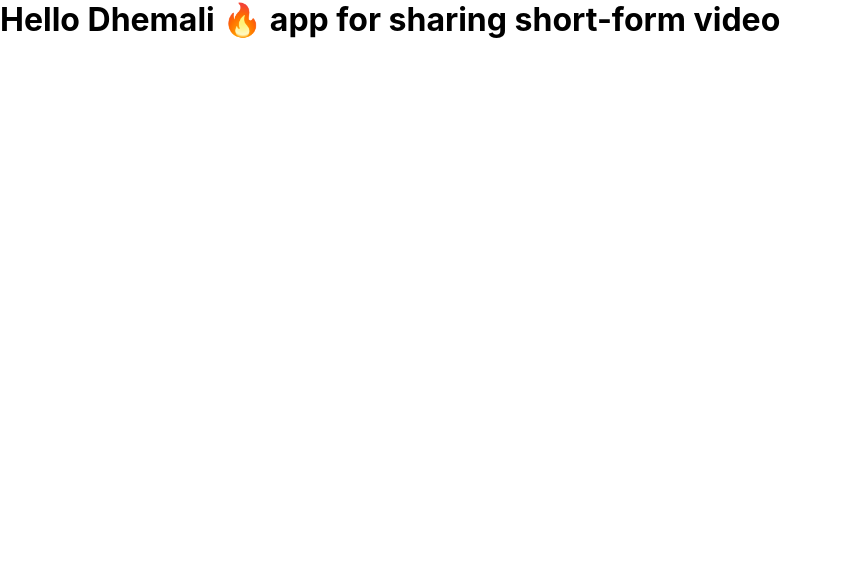
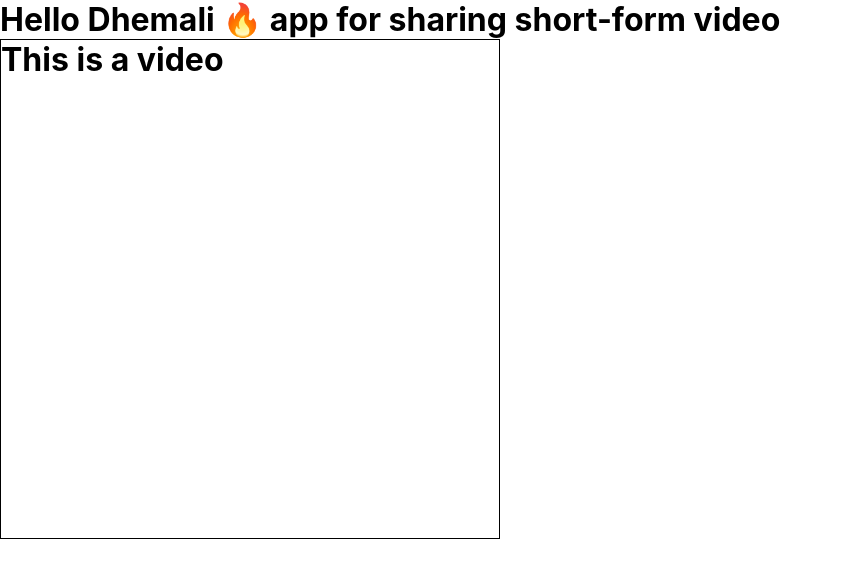
Before and after one commit to RocktimRajkumar/Dhemali, a React (Create React App) app: page / in a window 1280 px wide. Shown: the top 578 px of the page, without its empty margins (0-843 px from the left). Built offline with nearby package versions, Linux system fonts and the light colour scheme.

Commit message:
feat: component video added

```diff
--- a/src/App.css
+++ b/src/App.css
@@ -0,0 +1,12 @@
+html {
+    scroll-snap-type: y mandatory;
+}
+
+.app_videos {
+    position: relative;
+    height: 500px;
+    overflow-y: scroll;
+    width: 80%;
+    max-width: 500px;
+    scroll-snap-type: y mandatory;
+}
--- a/src/App.js
+++ b/src/App.js
@@ -1,10 +1,17 @@
-import React from 'react';
-import './App.css';
+import React from 'react'
+import './App.css'
+import Video from './Video'
 
 function App() {
   return (
     <div className="app">
-      <h1>Hello Dhemali 🔥  app for sharing short-form video</h1>
+      <h1>Hello Dhemali <span role="img" aria-label="fire">🔥</span>  app for sharing short-form video</h1>
+      <div className="app_videos">
+        <Video />
+        <Video />
+        <Video />
+        <Video />
+      </div>
     </div>
   );
 }
--- /dev/null
+++ b/src/Video.css
@@ -0,0 +1,9 @@
+.video {
+    position: relative;
+    border: 1px solid black;
+    height: 400px;
+    width: 100%;
+    box-sizing: border-box;
+    height: 100%;
+    scroll-snap-align: start;
+}
--- /dev/null
+++ b/src/Video.js
@@ -0,0 +1,14 @@
+import React from 'react'
+import './Video.css'
+
+function Video() {
+    return (
+        <div className="video">
+            <h1>This is  a video</h1>
+            {/* <VideoFooter />
+            <VideoSidebar /> */}
+        </div>
+    )
+}
+
+export default Video
--- a/src/index.css
+++ b/src/index.css
@@ -1,5 +1,6 @@
 * {
-  margin: 0
+  margin: 0;
+  padding: 0;
 }
 
 body {
```
